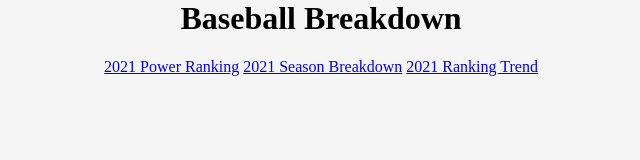
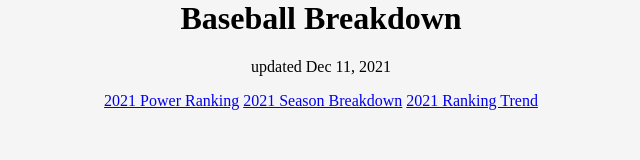
Before and after one commit to bennettbernard/sportsbreakdown, a plain HTML site: page baseball.html in a window 1280 px wide. Shown: the whole page, without its empty margins (319-959 px from the left). Drawn offline with Linux system fonts and the light colour scheme.

Commit message:
validate

```diff
--- a/baseball.html
+++ b/baseball.html
@@ -7,6 +7,7 @@
 </head>
 <body>
     <h1>Baseball Breakdown</h1>
+    <p>updated Dec 11, 2021</p>
     <a href="/sportsbreakdown/2021power.html">2021 Power Ranking</a>
     <a href="/sportsbreakdown/2021season.html">2021 Season Breakdown</a>
     <a href="/sportsbreakdown/2021trend.html">2021 Ranking Trend</a>
```
